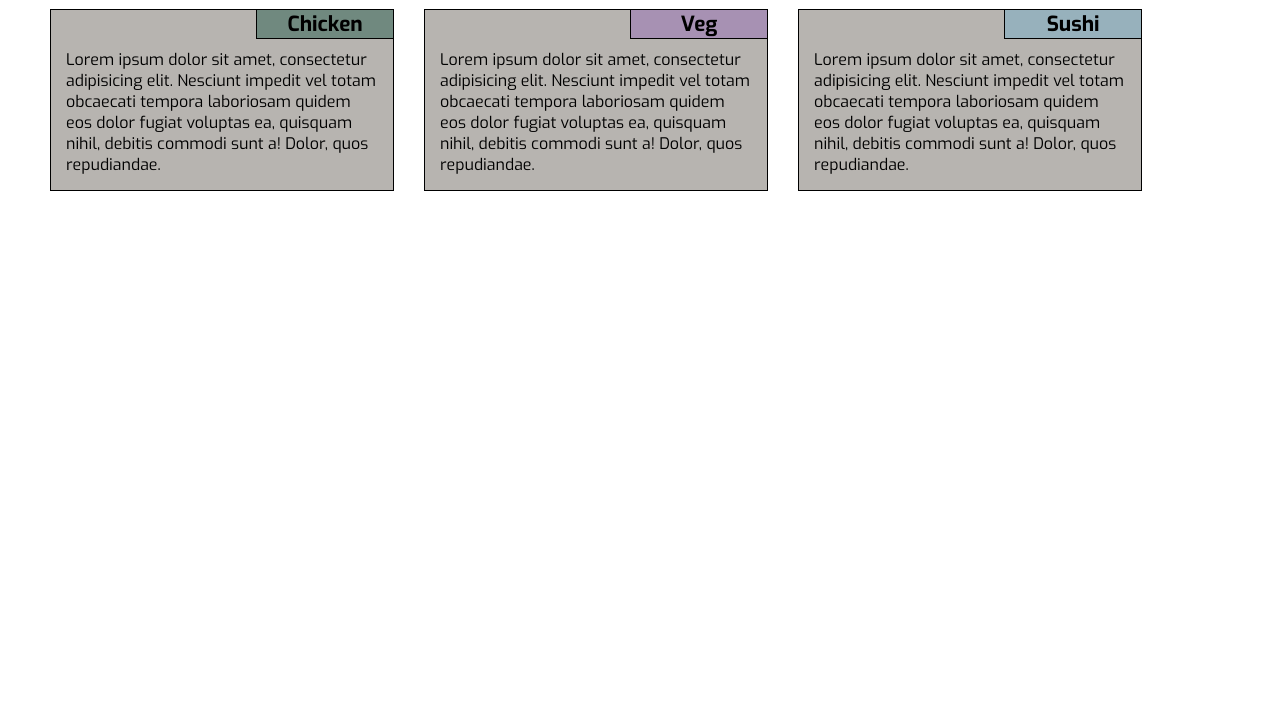
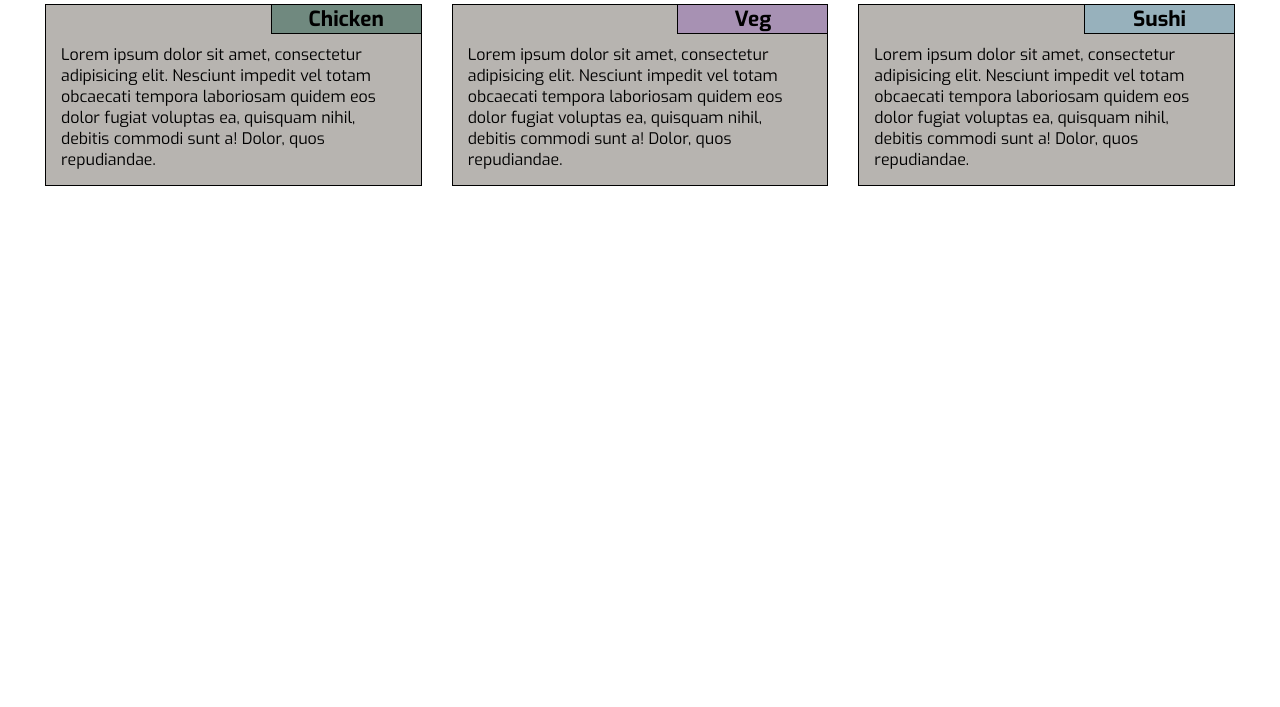
Before and after one commit to yashsukani/module2-solution.io, a plain HTML site: page index.html in a window 1280 px wide. Shown: the part 93-800 px from the top of the page. Drawn offline with Linux system fonts and the light colour scheme.

Commit message:
Update style.css

```diff
--- a/style.css
+++ b/style.css
@@ -13,9 +13,9 @@
 }
 
 .container{
-    padding: 15px;
+    padding: 10px;
     margin: 20px;
-    width: 90%;
+
 }
 
 .container .dish{
```
